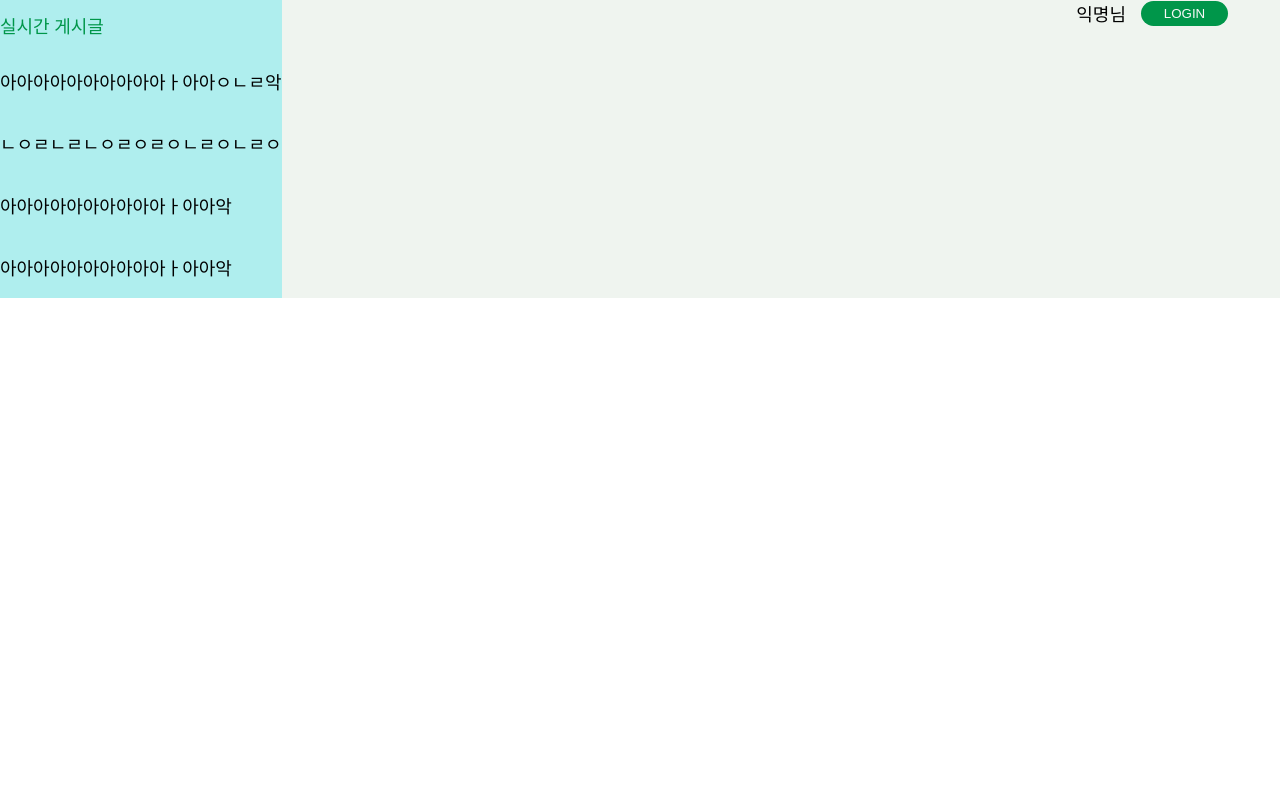
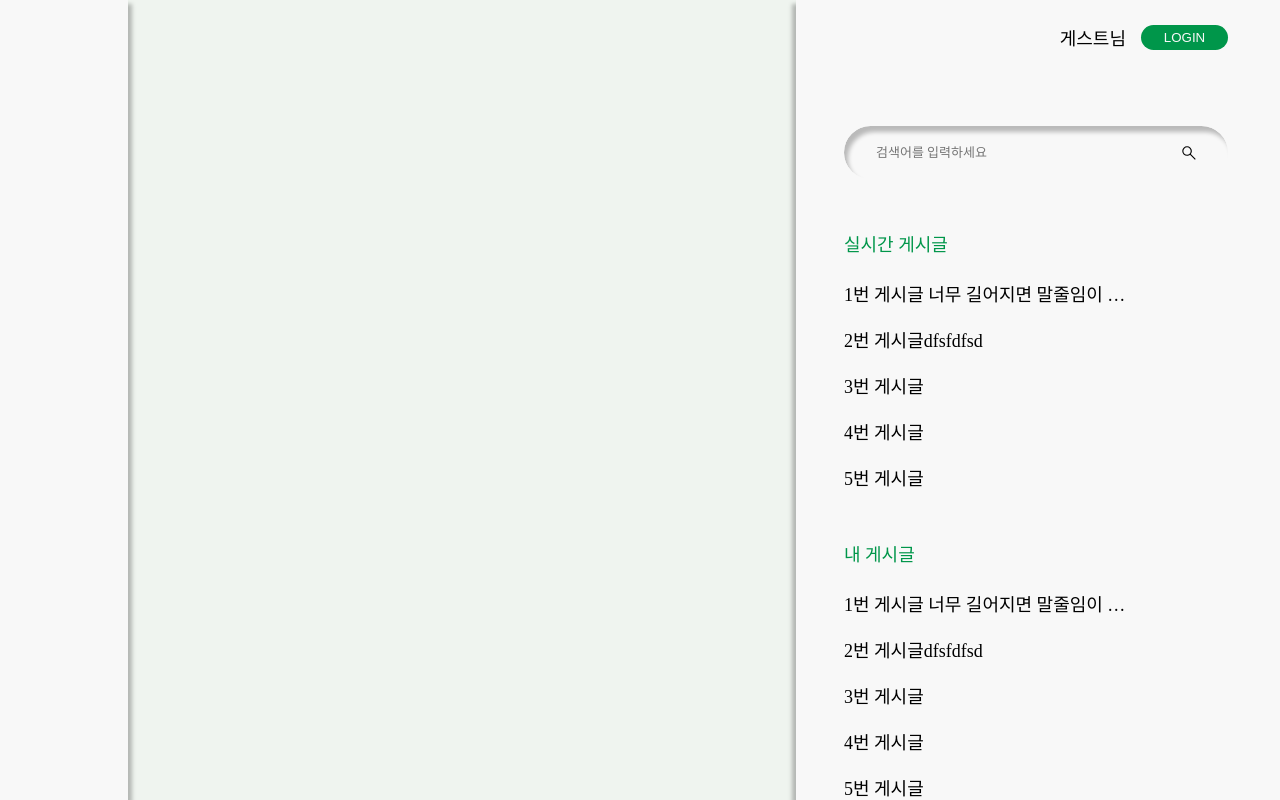
Before and after one commit to minbok-1998/client, a React (Create React App) app: page / in a window 1280 px wide. Built offline with nearby package versions, Linux system fonts and the light colour scheme.

Commit message:
feat: Add right side to main page

```diff
--- a/src/components/LoginCheck.tsx
+++ b/src/components/CheckLogin.tsx
@@ -3,17 +3,12 @@ import styled from "styled-components";
 import axios from "axios";
 import { useEffect, useState } from "react";
 
-const Wrap = styled.div`
-    position: relative;
-    display: flex;
-`;
-
 const Login = styled.div`
-    position: absolute;
     display: flex;
     height: 26px;
     align-items: center;
     right: 52px;
+    align-self: flex-end;
 `
 
 const User = styled.p`
@@ -34,7 +29,7 @@ const Btn = styled.button`
     cursor: pointer;
 `;
 
-function LoginCheck(): JSX.Element {
+function CheckLogin(): JSX.Element {
     const [name, setName] = useState<boolean>(false);
     const [login, setLogin] = useState<boolean>(false);
 
@@ -47,20 +42,18 @@ function LoginCheck(): JSX.Element {
     //         });
     // })
 
-    const checkLogin = ():void => {
+    const check = ():void => {
         setLogin(!login)
         setName(!name)
     }
 
     return(
-        <Wrap>
-            <Login>
-                <User>{name ? '이혜영' : '익명'}님</User>
-                <Btn onClick={checkLogin}>{login ? 'LOGOUT' : 'LOGIN'}</Btn>
-            </Login>
-        </Wrap>
+        <Login>
+            <User>{name ? '이혜영' : '게스트'}님</User>
+            <Btn onClick={check}>{login ? 'LOGOUT' : 'LOGIN'}</Btn>
+        </Login>
 
     );
 }
 
-export default LoginCheck;
+export default CheckLogin;
--- a/src/components/PostWrap.tsx
+++ b/src/components/PostWrap.tsx
@@ -1,28 +1,61 @@
-import LoginCheck from './LoginCheck';
-import Search from './search';
-import TopPost from './TopPost';
-import MyPost from './MyPost';
-import GetPost from './GetPost';
+import Login from './CheckLogin';
+import Search from './PrintSearchBar';
+import TopPost from './PrintTopPost';
+import MyPost from './PrintMyPost';
 import styled from "styled-components";
 
-const Body = styled.div`
+const Wrap = styled.div`
+  font-family: Noto Sans KR;
   display: flex;
-  flex-direction: column;
-  font-family: Noto Sans KR;
+  position: relative;
+  width: 100vw;
+  height: 100vh;
   background-color: #EFF4EF;
-  box-sizing: border-box;
+`
+
+const LeftSide = styled.div`
+  width: 128px;
+  height: 100%;
+  background-color: #F8F8F8;
+  box-shadow: 4px 4px 4px 0px #00000040;
 `
 
 const RightSide = styled.div`
+  box-sizing: border-box;
+  position: absolute;
+  display: flex;
+  flex-direction: column;
+  width: 484px;
+  height: 100%;
   background-color: #F8F8F8;
+  padding: 24px 52px 0 48px;
+  right: 0;
+  box-shadow: -4px 4px 4px 0px #00000040;
 `
 
-function PostWrap() {
+const Flex = styled.div`
+  display: flex;
+  flex-direction: column;
+  justify-content: space-between;
+  height: 725px;
+  margin-top: 76px;
+`
+
+function PostWrap():JSX.Element {
   return (
-    <Body>
-      <LoginCheck />
-      <TopPost />
-    </Body>
+    <Wrap>
+      <LeftSide>
+      </LeftSide>
+
+      <RightSide>
+        <Login />
+        <Flex>
+          <Search />
+          <TopPost />
+          <MyPost />
+        </Flex>
+      </RightSide>
+    </Wrap>
   );
 }
 
--- /dev/null
+++ b/src/components/PrintMyPost.tsx
@@ -0,0 +1,55 @@
+import styled from "styled-components";
+
+const Wrap = styled.div``
+
+const Title = styled.h1`
+font-size: 18px;
+font-weight: 500;
+color: #00964A;
+margin: 0 0 24px 0;
+`
+
+const PostTitles = styled.div`
+display: flex;
+flex-direction: column;
+justify-content: space-between;
+width: 282px;
+height: 210px;
+`
+
+const Post = styled.p`
+margin: 0;
+width: 100%;
+font-size: 18px;
+font-weight: 400;
+color: #000;
+white-space: nowrap;
+overflow: hidden;
+text-overflow: ellipsis;
+`
+
+
+function PrintMyPost():JSX.Element {
+    const dummy: string[] = ['1번 게시글 너무 길어지면 말줄임이 됨, 숫자로 자르는게 나은가 물어봐야함', '2번 게시글dfsfdfsd', '3번 게시글', '4번 게시글', '5번 게시글', '나오면 안되는 게시글'];
+    const topFive: string[] = [];
+
+    for (let i = 0; i < 5; i++) {
+        topFive.push(dummy[i]);
+    }
+
+    return(
+        <Wrap>
+        {/* 키 */}
+            <Title>내 게시글</Title>
+            <PostTitles>
+                {topFive.map((data) => {
+                    return (
+                        <Post>{data}</Post>
+                    )
+                })}
+            </PostTitles>
+        </Wrap>
+    );
+}
+
+export default PrintMyPost;
--- a/src/components/search.tsx
+++ b/src/components/PrintSearchBar.tsx
@@ -22,9 +22,6 @@ const SearchBar = styled.input`
         font-family: Noto Sans KR;
         font-size: 13px;
         font-weight: 400;
-        line-height: 19px;
-        letter-spacing: 0em;
-        text-align: left;
     }
 `;
 
@@ -38,7 +35,7 @@ function Check(search: string):void {
     }
 }
 
-function Search() {
+function PrintSearchBar() {
     const [search, setSearch] = useState<string>("");
 
     const onChangeSearch = (e:React.ChangeEvent<HTMLInputElement>) => {
@@ -68,4 +65,4 @@ function Search() {
   );
 }
 
-export default Search;
+export default PrintSearchBar;
--- /dev/null
+++ b/src/components/PrintTopPost.tsx
@@ -0,0 +1,58 @@
+// import { ReactChild, ReactFragment, ReactPortal } from "react";
+import styled from "styled-components";
+// import PostWrap from "./PostWrap";
+// import { TopPostProps } from "./GetPost"
+// import GetPost from "./GetPost";
+
+const Wrap = styled.div``
+
+const Title = styled.h1`
+    font-size: 18px;
+    font-weight: 500;
+    color: #00964A;
+    margin: 0 0 24px 0;
+`
+
+const PostTitles = styled.div`
+    display: flex;
+    flex-direction: column;
+    justify-content: space-between;
+    width: 282px;
+    height: 210px;
+`
+
+const Post = styled.p`
+    margin: 0;
+    width: 100%;
+    font-size: 18px;
+    font-weight: 400;
+    color: #000;
+    white-space: nowrap;
+    overflow: hidden;
+    text-overflow: ellipsis;
+`
+
+function PrintTopPost():JSX.Element {
+    const dummy: string[] = ['1번 게시글 너무 길어지면 말줄임이 됨, 숫자로 자르는게 나은가 물어봐야함', '2번 게시글dfsfdfsd', '3번 게시글', '4번 게시글', '5번 게시글', '나오면 안되는 게시글'];
+    const topFive: string[] = [];
+
+    for (let i = 0; i < 5; i++) {
+        topFive.push(dummy[i]);
+    }
+
+    return(
+        <Wrap>
+        {/* 키 */}
+            <Title>실시간 게시글</Title>
+            <PostTitles>
+                {topFive.map((data) => {
+                    return (
+                        <Post>{data}</Post>
+                    )
+                })}
+            </PostTitles>
+        </Wrap>
+    );
+}
+
+export default PrintTopPost;
--- a/src/components/TopPost.tsx
+++ /dev/null
@@ -1,77 +0,0 @@
-import { ReactChild, ReactFragment, ReactPortal } from "react";
-import styled from "styled-components";
-// import { TopPostProps } from "./GetPost"
-// import GetPost from "./GetPost";
-
-const Wrap = styled.div`
-    /* height: 260px; */
-    display: flex;
-    flex-direction: column;
-    justify-content: space-between;
-    width: 282px;
-    background-color: paleturquoise;
-`
-const Title = styled.h1`
-    font-size: 18px;
-    font-weight: 500;
-    color: #00964A;
-`
-
-const Post = styled.p`
-    font-size: 18px;
-    font-weight: 400;
-    color: #000;
-`
-
-// function TopPost(topPost: TopPostProps['topPost']): JSX.Element {
-//     interface TopPostData {
-//         post_Id: number;
-//         title: string;
-//         content?: string;
-//         like: number;
-//     }
-
-    // map 사용을 위해 배열 변환함
-    // let objToArr = Object.values(topPost);
-
-    // 5개만 나오게 하려고 새로운 배열 만듦
-    // let TopPostData = [];
-
-    // for (let i = 0; i < 5; i++) {
-    //     TopPostData.push(objToArr[i]);
-    // }
-
-    // console.log(TopPostData)
-
-    // console.log(TopPostData)   // 잘 출력됨
-    // console.log(TopPostData[0])  // 잘 출력됨
-    // console.log(TopPostData[0].title) // 얘는 에러뜸, 콘솔에는 출력됨
-
-    // Property 'title' does not exist on type 'string | number'.
-    // Property 'title' does not exist on type 'string'.
-
-    function TopPost() {
-
-    return(
-        <Wrap>
-            <Title>실시간 게시글</Title>
-            <Post>아아아아아아아아아아ㅏ아아ㅇㄴㄹ악</Post>
-            <Post>ㄴㅇㄹㄴㄹㄴㅇㄹㅇㄹㅇㄴㄹㅇㄴㄹㅇ</Post>
-            <Post>아아아아아아아아아아ㅏ아아악</Post>
-            <Post>아아아아아아아아아아ㅏ아아악</Post>
-            {/* {TopPostData.map((data) => {
-                return(
-                <PostWrap key={data.post_Id}>
-                    <Post>{data.title}</Post>
-                </PostWrap>
-                )
-            })} */}
-        </Wrap>
-    );
-}
-
-export default TopPost;
-
-function sortJSON(topPost: { post_Id: number; title: string; content?: string | undefined; like: number; }, arg1: string, arg2: string): any {
-    throw new Error("Function not implemented.");
-}
--- a/src/pages/MainPage.tsx
+++ b/src/pages/MainPage.tsx
@@ -4,7 +4,7 @@ import PostWrap from "../components/PostWrap";
 export default function MainPage() {
   return (
     <>
-     <PostWrap/>
+      <PostWrap/>
     </>
   );
 }
```
Also changed, not shown: src/components/GetPost.tsx (deleted, +0 -40 lines), src/components/GetPostData.tsx (added, +40 -0 lines), src/components/MyPost.tsx (deleted, +0 -7 lines).
